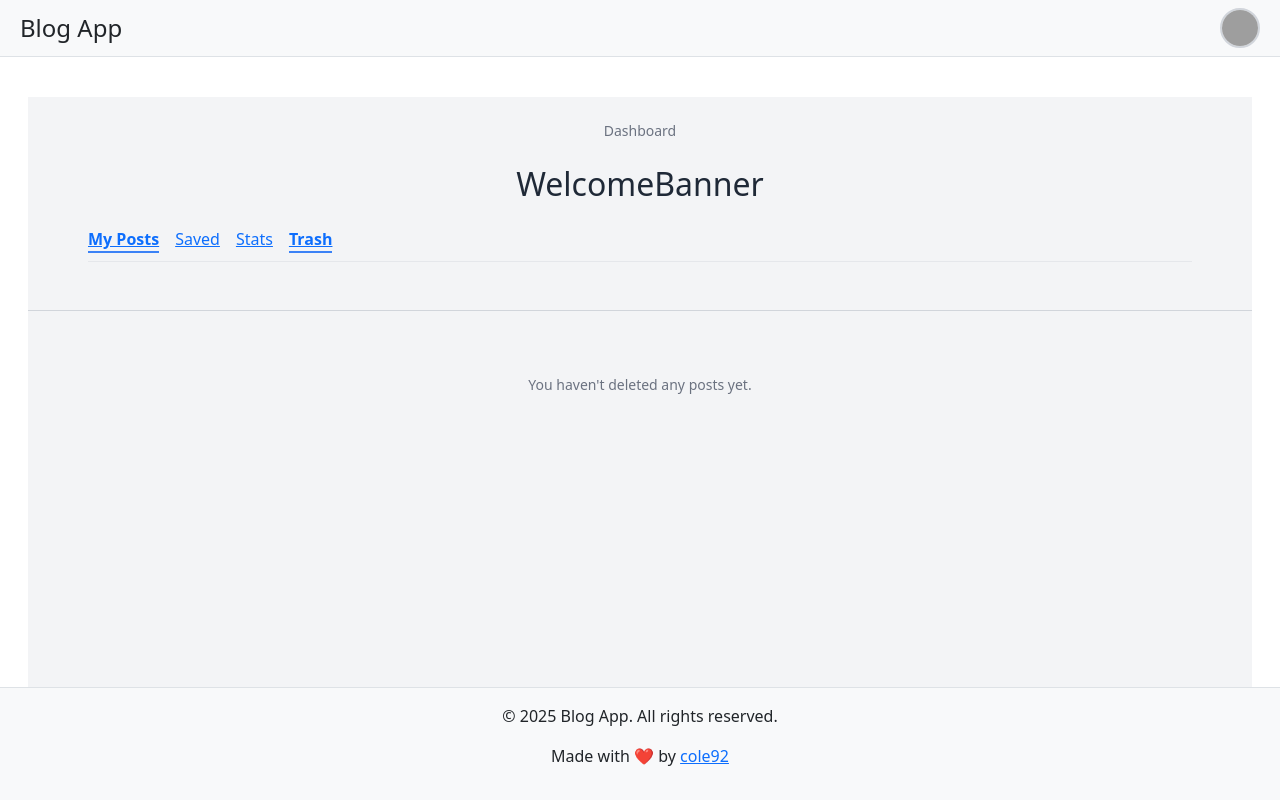
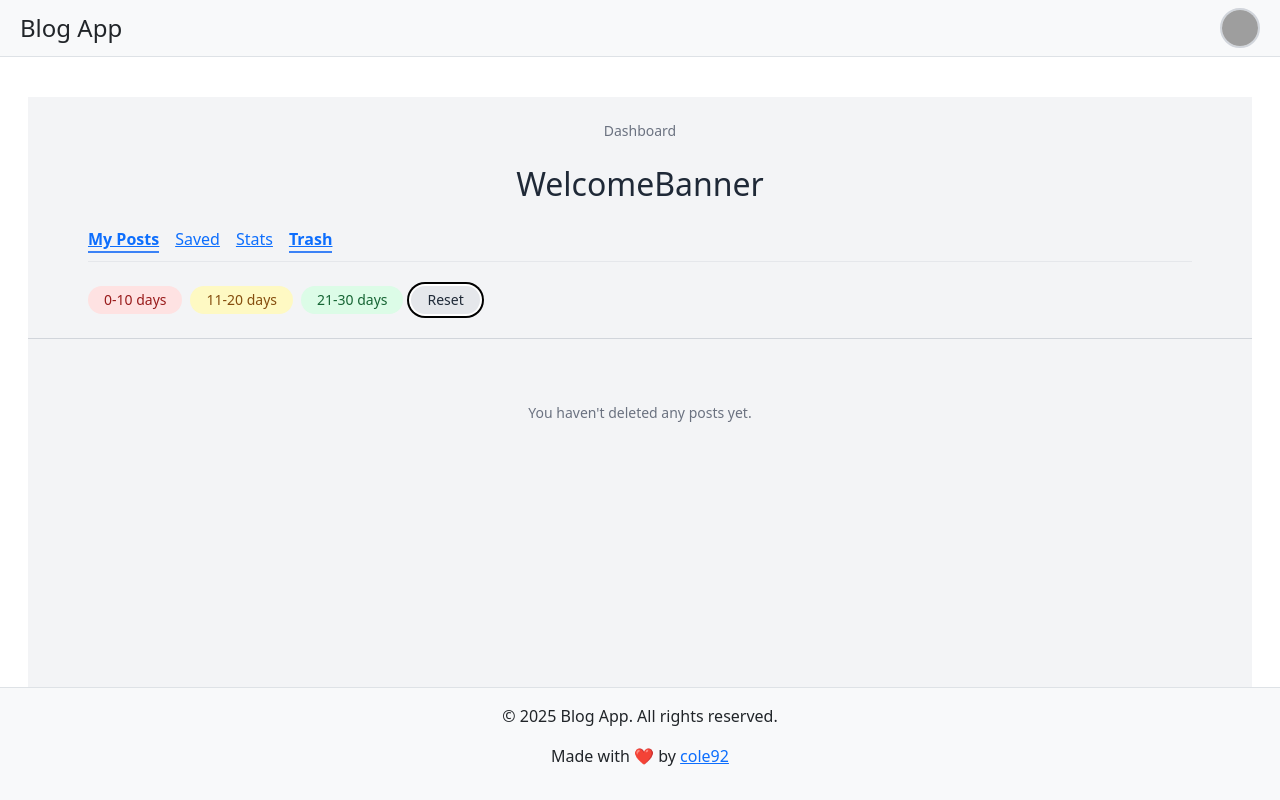
Before and after one commit to cole92/liferecompiled, a React (Vite) app: page /dashboard/trash in a window 1280 px wide. Built offline with nearby package versions, Linux system fonts and the light colour scheme; no server answers; the database is empty; sample sign-in values are in the browser's storage; grey boxes are pictures that could not be loaded.

Commit message:
feat: add TrashFilterBar component and implement filter logic in DashboardLayout

```diff
--- a/src/pages/dashboard/Trash.jsx
+++ b/src/pages/dashboard/Trash.jsx
@@ -1,5 +1,6 @@
 // Paketi
 import { useContext, useEffect, useState } from "react";
+import { useOutletContext } from "react-router-dom";
 import {
   collection,
   doc,
@@ -22,6 +23,7 @@ import { getDaysLeft } from "../../utils/dateUtils";
 // Komponente
 import PostCard from "../../components/PostCard";
 import Spinner from "../../components/Spinner";
+
 // Dashboard komponente
 import EmptyState from "./components/EmptyState";
 
@@ -38,6 +40,8 @@ import EmptyState from "./components/EmptyState";
 
 const Trash = () => {
   const { user } = useContext(AuthContext);
+  const { filterRange } = useOutletContext();
+
   const [deletedPosts, setDeletedPosts] = useState([]);
   const [isLoading, setIsLoading] = useState(true);
   const [restoreModalOpen, setRestoreModalOpen] = useState(false);
@@ -122,6 +126,18 @@ const Trash = () => {
       setPostIdToDelete(null);
     }
   };
+
+  // Ako je aktivan filter (npr. "0-10"), prikazujemo samo postove ciji broj dana do brisanja upada u taj raspon
+  const filteredPosts = filterRange
+    ? deletedPosts.filter((post) => {
+        const days = getDaysLeft(post.deletedAt);
+        if (filterRange === "0-10") return days >= 0 && days <= 10;
+        if (filterRange === "11-20") return days >= 11 && days <= 20;
+        if (filterRange === "21-30") return days >= 21 && days <= 30;
+        return true;
+      })
+    : deletedPosts;
+
   // UI prikaz: loading, empty state ili lista obrisanih postova
   return (
     <div>
@@ -135,7 +151,7 @@ const Trash = () => {
       {!isLoading && deletedPosts.length > 0 && (
         <div className="grid gap-4">
           {/* Prikaz liste obrisanih postova sa opcijama za Restore i Delete */}
-          {deletedPosts.map((post) => {
+          {filteredPosts.map((post) => {
             const daysLeft = post.deletedAt // Izracunavamo koliko dana je ostalo do isteka roka za restore
               ? getDaysLeft(post.deletedAt)
               : null;
--- a/src/pages/dashboard/components/DashboardLayout.jsx
+++ b/src/pages/dashboard/components/DashboardLayout.jsx
@@ -1,5 +1,5 @@
 import { useContext, useEffect, useState } from "react";
-import { Outlet } from "react-router-dom";
+import { Outlet, useLocation } from "react-router-dom";
 import { collection, onSnapshot, query, where } from "firebase/firestore";
 
 import { db } from "../../../firebase";
@@ -8,12 +8,13 @@ import { AuthContext } from "../../../context/AuthContext";
 import DashboardBreadcrumb from "./DashboardBreadcrumb";
 import WelcomeBanner from "./WelcomeBanner";
 import DashboardTabs from "./DashboardTabs";
+import TrashFilterBar from "./TrashFilterBar";
 
 /**
  * Layout komponenta za Dashboard sekciju.
  *
  * - Prikazuje breadcrumb, opcioni banner, i tabove (uklj. Trash broj)
- * - Omogucava prikaz child ruta pomoću <Outlet />
+ * - Omogucava prikaz child ruta pomocu <Outlet />
  * - Povezana na Firestore kako bi pratila broj obrisanih postova u realnom vremenu
  *
  * @component
@@ -21,9 +22,13 @@ import DashboardTabs from "./DashboardTabs";
  */
 
 const DashboardLayout = () => {
+  const location = useLocation();
+  const isTrashPage = location.pathname.includes("/trash"); // Proveravamo da li je aktivna Trash stranica kako bismo prikazali filter
   const showBanner = true; // (kasnije povezati sa localStorage za dismiss logiku)
+
   const { user } = useContext(AuthContext);
   const [trashCount, setTrashCount] = useState(0);
+  const [filterRange, setFilterRange] = useState(null);
 
   // Efekat: slusaj promene obrisanih postova u Firestore-u za trenutno ulogovanog korisnika
   useEffect(() => {
@@ -54,6 +59,12 @@ const DashboardLayout = () => {
           )}
           <div className="mt-4">
             <DashboardTabs trashCount={trashCount} />
+            {isTrashPage && (
+              <TrashFilterBar
+                filterRange={filterRange}
+                onFilterChange={setFilterRange}
+              />
+            )}
           </div>
         </div>
       </div>
@@ -61,7 +72,8 @@ const DashboardLayout = () => {
       {/* Skrolabilni sadrzaj */}
       <div className="flex-grow overflow-y-auto">
         <main className="max-w-6xl mx-auto px-4 sm:px-6 lg:px-8 py-6">
-          <Outlet />
+          {/* Prosleđujemo filterRange i setter kao kontekst child komponentama (npr. Trash.jsx) */}
+          <Outlet context={{ filterRange, setFilterRange }} />
         </main>
       </div>
     </div>
--- /dev/null
+++ b/src/pages/dashboard/components/TrashFilterBar.jsx
@@ -0,0 +1,60 @@
+import PropTypes from "prop-types";
+
+/**
+ * Filter dugmad za Trash sekciju
+ *
+ * - Prikazuje 3 raspona po broju dana do brisanja
+ * - Poziva onFilterChange sa izabranom vrednoscu
+ * - Oznacava trenutno aktivan filter
+ */
+
+const TrashFilterBar = ({ filterRange, onFilterChange }) => {
+  const filters = [
+    { label: "0-10 days", value: "0-10", className: "bg-red-100 text-red-800" },
+    {
+      label: "11-20 days",
+      value: "11-20",
+      className: "bg-yellow-100 text-yellow-800",
+    },
+    {
+      label: "21-30 days",
+      value: "21-30",
+      className: "bg-green-100 text-green-800",
+    },
+  ];
+
+  return (
+    <div className="flex gap-2 flex-wrap">
+      {filters.map((f) => (
+        <button
+          key={f.value}
+          onClick={() => onFilterChange(f.value)}
+          className={`px-3 py-1 rounded-full text-sm transition hover:scale-105 ${
+            f.className
+          } ${
+            filterRange === f.value
+              ? "ring-2 ring-offset-2 ring-offset-white dark:ring-offset-gray-800 ring-white"
+              : ""
+          }`}
+        >
+          {f.label}
+        </button>
+      ))}
+      <button
+        onClick={() => onFilterChange(null)}
+        className={`px-3 py-1 rounded-full text-sm bg-gray-200 text-gray-800 hover:scale-105 transition ${
+          !filterRange ? "ring-2 ring-black ring-offset-2" : ""
+        }`}
+      >
+        Reset
+      </button>
+    </div>
+  );
+};
+
+TrashFilterBar.propTypes = {
+  filterRange: PropTypes.string,
+  onFilterChange: PropTypes.func.isRequired,
+};
+
+export default TrashFilterBar;
```
